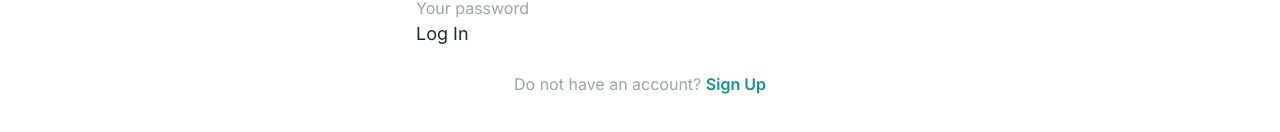
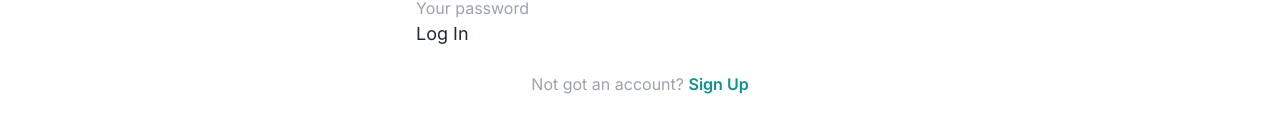
Before and after one commit to sanvih-spec/stackblitz-starters-35zrdudo, a Next.js app: page /login in a window 1280 px wide. Shown: the part 480-612 px from the top of the page. Built offline with nearby package versions, Linux system fonts and the light colour scheme.

Commit message:
Update page.tsx

```diff
--- a/app/login/page.tsx
+++ b/app/login/page.tsx
@@ -7,7 +7,6 @@ export default function Login() {
           <h1 className="text-2xl font-bold font-heading">Oasis</h1>
         </div>
       </header>
-
       <main className="flex-1 flex flex-col items-center justify-center px-6 py-12">
         <div className="w-full max-w-md">
           <h2 className="text-3xl font-bold font-heading text-gray-800 mb-2 text-center">
@@ -16,25 +15,21 @@ export default function Login() {
           <p className="text-gray-500 text-center mb-8">
             Log in with your phone number and password
           </p>
-
           <form className="space-y-4">
             <div>
               <label className="block text-sm font-medium text-gray-700 mb-1">Phone Number</label>
               <input type="tel" placeholder="+91 98765 43210" className="input input-bordered w-full" />
             </div>
-
             <div>
               <label className="block text-sm font-medium text-gray-700 mb-1">Password</label>
               <input type="password" placeholder="Your password" className="input input-bordered w-full" />
             </div>
-
             <a href="/sources" className="btn btn-primary w-full text-lg">
               Log In
             </a>
           </form>
-
           <p className="text-center text-gray-400 mt-6">
-            Do not have an account?{" "}
+            Not got an account?{" "}
             <a href="/signup" className="text-teal-600 font-semibold hover:underline">
               Sign Up
             </a>
```
